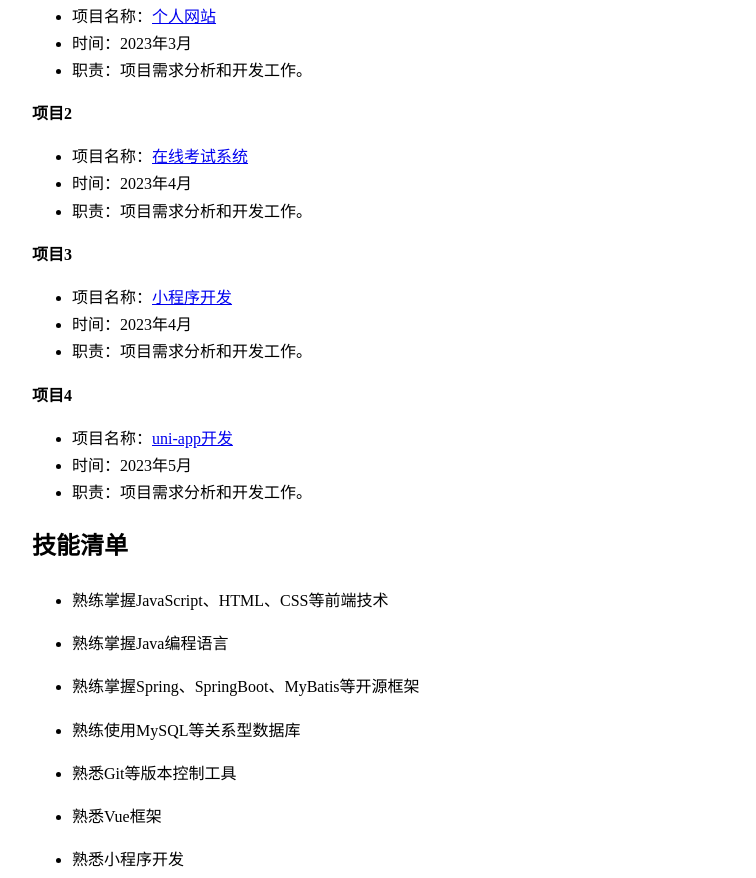
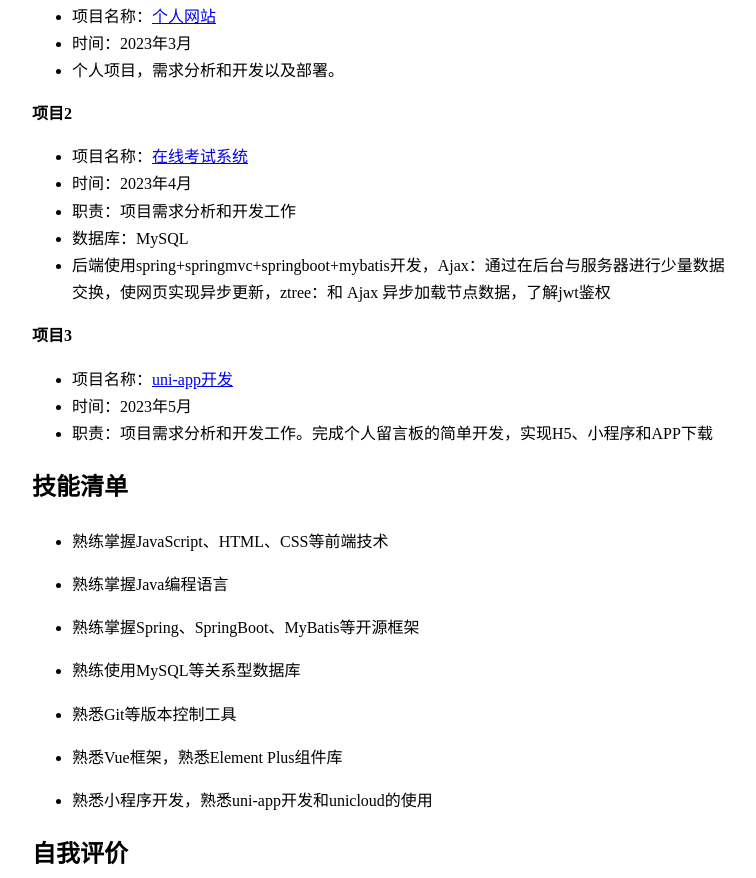
Before and after one commit to XJWNYXY/re01-PersonalWebsite, a plain HTML site: page index.html in a window 1280 px wide. Shown: the part 654-1532 px from the top of the page, without its empty margins (258-1014 px from the left). Drawn offline with Linux system fonts and the light colour scheme.

Commit message:
Update index.html

```diff
--- a/index.html
+++ b/index.html
@@ -32,7 +32,7 @@
       <p>
         <h2>个人信息</h2>
         <ul>
-          <li>姓名：楠浔</li>
+          <li>姓名：许杰伟</li>
         </ul>
         <ul>
           <li>手机号：15398720598</li>
@@ -56,25 +56,21 @@
        <ul>
          <li>项目名称：<a href="#" >个人网站</a></li>
          <li>时间：2023年3月</li>
-         <li>职责：项目需求分析和开发工作。</li>
+         <li>个人项目，需求分析和开发以及部署。</li>
        </ul>
        <b>项目2</b>
        <ul>
          <li>项目名称：<a href="#">在线考试系统</a></li>
          <li>时间：2023年4月</li>
-         <li>职责：项目需求分析和开发工作。</li>
+         <li>职责：项目需求分析和开发工作</li>
+         <li>数据库：MySQL</li>
+         <li>后端使用spring+springmvc+springboot+mybatis开发，Ajax：通过在后台与服务器进⾏少量数据交换，使⽹⻚实现异步更新，ztree：和 Ajax 异步加载节点数据，了解jwt鉴权</li>
        </ul>
         <b>项目3</b>
        <ul>
-         <li>项目名称：<a href="#">小程序开发</a></li>
-         <li>时间：2023年4月</li>
-         <li>职责：项目需求分析和开发工作。 </li>
-       </ul>
-        <b>项目4</b>
-       <ul>
          <li>项目名称：<a href="#">uni-app开发</a></li>
          <li>时间：2023年5月</li>
-         <li>职责：项目需求分析和开发工作。 </li>
+         <li>职责：项目需求分析和开发工作。完成个人留言板的简单开发，实现H5、小程序和APP下载 </li>
        </ul>
      </p>
       <p >
@@ -95,10 +91,10 @@
           <li>熟悉Git等版本控制工具</li>
         </ul>
          <ul>
-          <li>熟悉Vue框架</li>
+          <li>熟悉Vue框架，熟悉Element Plus组件库</li>
         </ul>
          <ul>
-          <li>熟悉小程序开发</li>
+          <li>熟悉小程序开发，熟悉uni-app开发和unicloud的使用</li>
         </ul>
       </p>
       <p>
```
